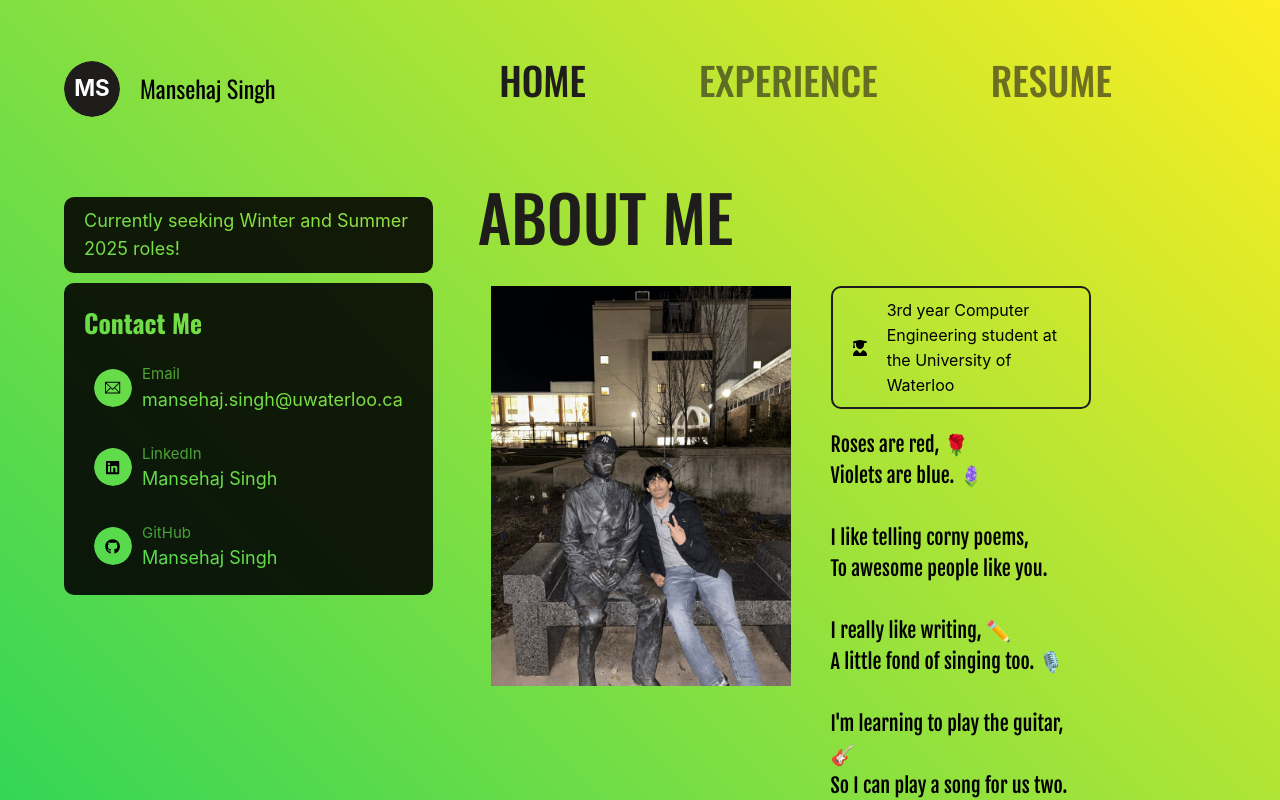
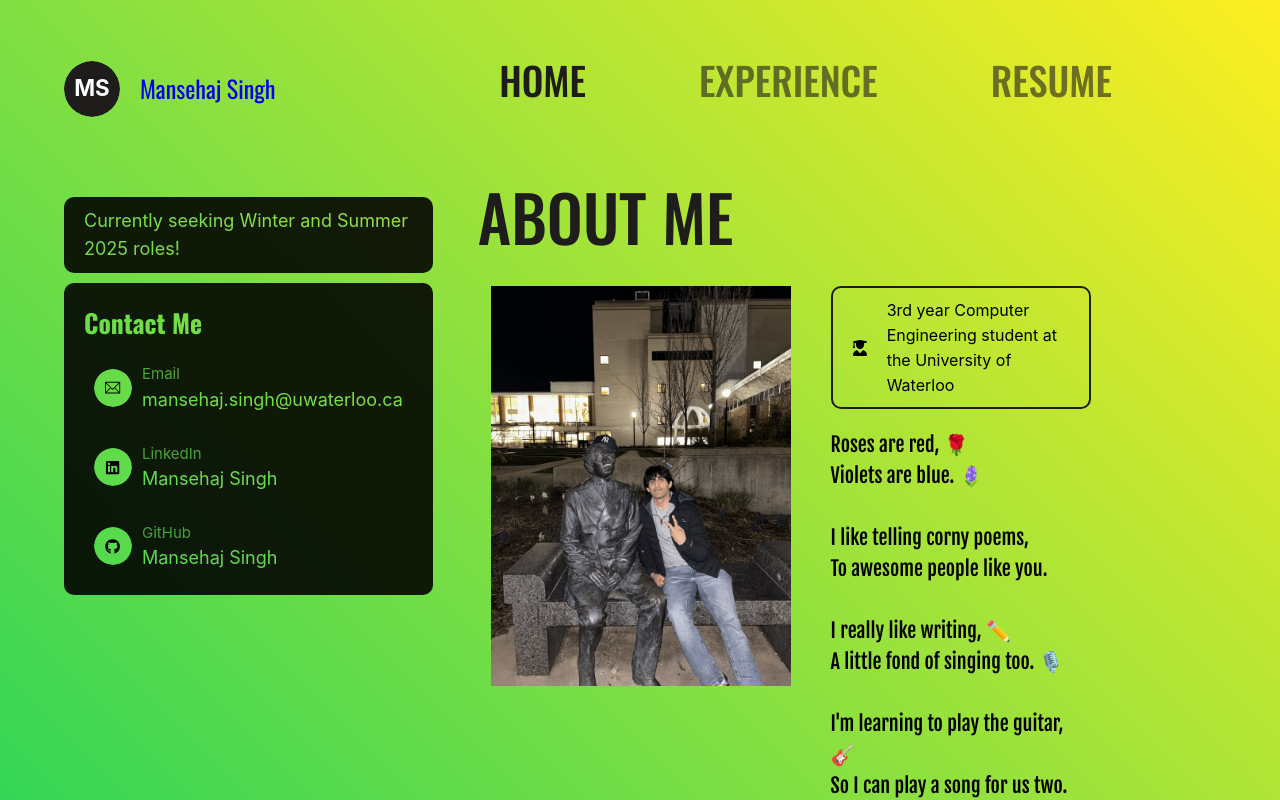
Before and after one commit to mansehajsingh/mansehajsingh.com, a React (Create React App) app: page / in a window 1280 px wide. Shown: the top 800 px of the page. Built offline with nearby package versions, Linux system fonts and the light colour scheme.

Commit message:
Added link around navbar logo.

```diff
--- a/src/components/Navbar/Navbar.css
+++ b/src/components/Navbar/Navbar.css
@@ -12,6 +12,16 @@
     display: flex;
     flex-direction: row;
     align-items: center;
+}
+
+.NavLeft > a {
+    display: inherit;
+    align-items: inherit;
+    text-decoration: none;
+}
+
+.NavLeft > a:visited {
+    color: inherit;
 }
 
 .name {
--- a/src/components/Navbar/Navbar.js
+++ b/src/components/Navbar/Navbar.js
@@ -39,8 +39,10 @@ function Navbar() {
     return (
         <nav className="Nav">
             <div className='NavLeft'>
-                <Avatar color="rgb(31, 28, 28)" variant="filled" size="lg">MS</Avatar>
-                <h1 className="name">Mansehaj Singh</h1>
+                <Link to="/">
+                    <Avatar color="rgb(31, 28, 28)" variant="filled" size="lg">MS</Avatar>
+                    <h1 className="name">Mansehaj Singh</h1>
+                </Link>
             </div>
             <div className='NavRight'>
                 {
```
